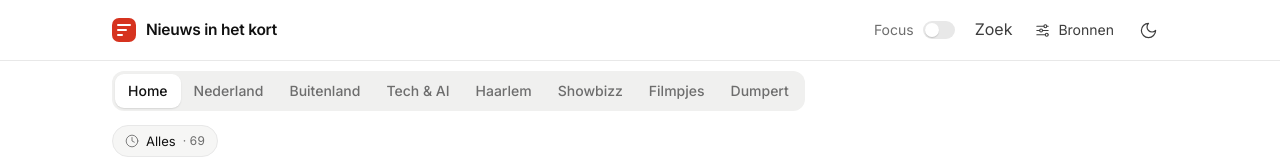
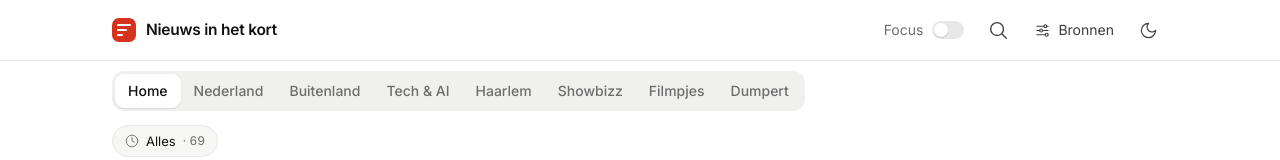
Before and after one commit to ItsCrewz/nieuwsinkort, a React (Vite) app: page / in a window 1280 px wide. Shown: the top 160 px of the page. Built offline with nearby package versions, Linux system fonts and the light colour scheme.

Commit message:
Zoeken: zoekknop met icoon i.p.v. de tekst 'Zoek' (zelfde stijl/vaste plek als deelicoon #541) (#576)

```diff
--- a/src/icons.tsx
+++ b/src/icons.tsx
@@ -1,7 +1,7 @@
 // SVG-sprite uit het design (lucide-achtige iconen). Eén keer renderen, gebruiken met <Icon name="…" />.
 export type IconName =
   | "sun" | "cloud" | "rain" | "partly" | "moon" | "back" | "next" | "ext" | "play" | "x" | "pin"
-  | "alert" | "spark" | "up" | "eye" | "layers" | "clock" | "film" | "sliders" | "volume" | "mute" | "chevup" | "chevdown" | "share";
+  | "alert" | "spark" | "up" | "eye" | "layers" | "clock" | "film" | "sliders" | "volume" | "mute" | "chevup" | "chevdown" | "share" | "search";
 
 export function IconSprite() {
   return (
@@ -16,6 +16,7 @@ export function IconSprite() {
         <symbol id="i-next" viewBox="0 0 24 24"><path d="M5 12h14" /><path d="m12 5 7 7-7 7" /></symbol>
         <symbol id="i-ext" viewBox="0 0 24 24"><path d="M15 3h6v6" /><path d="M10 14 21 3" /><path d="M18 13v6a2 2 0 0 1-2 2H5a2 2 0 0 1-2-2V8a2 2 0 0 1 2-2h6" /></symbol>
         <symbol id="i-share" viewBox="0 0 24 24"><path d="M12 15V3" /><path d="m8 7 4-4 4 4" /><path d="M8 11H7a2 2 0 0 0-2 2v6a2 2 0 0 0 2 2h10a2 2 0 0 0 2-2v-6a2 2 0 0 0-2-2h-1" /></symbol>
+        <symbol id="i-search" viewBox="0 0 24 24"><circle cx="11" cy="11" r="7" /><path d="m21 21-4.3-4.3" /></symbol>
         <symbol id="i-play" viewBox="0 0 24 24"><polygon points="6 3 20 12 6 21 6 3" /></symbol>
         <symbol id="i-x" viewBox="0 0 24 24"><path d="M18 6 6 18" /><path d="m6 6 12 12" /></symbol>
         <symbol id="i-pin" viewBox="0 0 24 24"><path d="M20 10c0 6-8 12-8 12s-8-6-8-12a8 8 0 0 1 16 0Z" /><circle cx="12" cy="10" r="3" /></symbol>
--- a/src/index.css
+++ b/src/index.css
@@ -697,6 +697,9 @@ a.sh-name:hover > span{text-decoration:underline;text-underline-offset:3px}
 }
 
 .zoek-knop,.zoek-sluit,.zoek-wis{min-width:44px;min-height:44px;padding:0 8px;color:var(--i2);border-radius:8px}
+.zoek-knop{display:inline-flex;align-items:center;justify-content:center;width:44px;padding:0;border-radius:50%;transition:transform var(--dur-1) var(--ease-standaard)}
+.zoek-knop:active{transform:scale(.96)}
+.zoek-knop .ic{width:22px;height:22px}
 .zoek-knop:focus-visible,.zoek-sluit:focus-visible,.zoek-wis:focus-visible,.zoek-invoer:focus-visible{outline:2px solid var(--a);outline-offset:2px}
 .zoek-formulier{position:absolute;top:100%;left:0;right:0;display:flex;gap:8px;padding:10px 16px;background:var(--p);border-bottom:1px solid var(--rl)}
 .zoek-invoer{min-width:0;flex:1;padding:8px;border:1px solid var(--rl);border-radius:8px;background:var(--p);color:var(--ink);font-size:16px}
--- a/src/zoekbalk.tsx
+++ b/src/zoekbalk.tsx
@@ -1,3 +1,4 @@
+import { Icon } from "./icons";
 import { useEffect, useRef, useState } from "react";
 
 export function Zoekbalk({ query, onChange, aantal }: { query: string; onChange: (query: string) => void; aantal: number }) {
@@ -8,7 +9,7 @@ export function Zoekbalk({ query, onChange, aantal }: { query: string; onChange:
   const sluit = () => { onChange(""); setOpen(false); knop.current?.focus(); };
   return (
     <div className="zoek-container">
-      <button ref={knop} type="button" className="zoek-knop" aria-expanded={open} onClick={() => open ? sluit() : setOpen(true)}>Zoek</button>
+      <button ref={knop} type="button" className="zoek-knop" aria-expanded={open} aria-label="Zoeken" title="Zoeken" onClick={() => open ? sluit() : setOpen(true)}><Icon name="search" /></button>
       {open && <ZoekFormulier query={query} onChange={onChange} sluit={sluit} invoer={invoer} />}
       <span className="zoek-status" aria-live="polite">{query.trim() ? `${aantal} ${aantal === 1 ? "resultaat" : "resultaten"}` : ""}</span>
     </div>
```
Also changed, not shown: changelog.d/576-zoekknop-icoon.md (added, +1 -0 lines), 3 other files (tests, documents, lock files or other folders).
